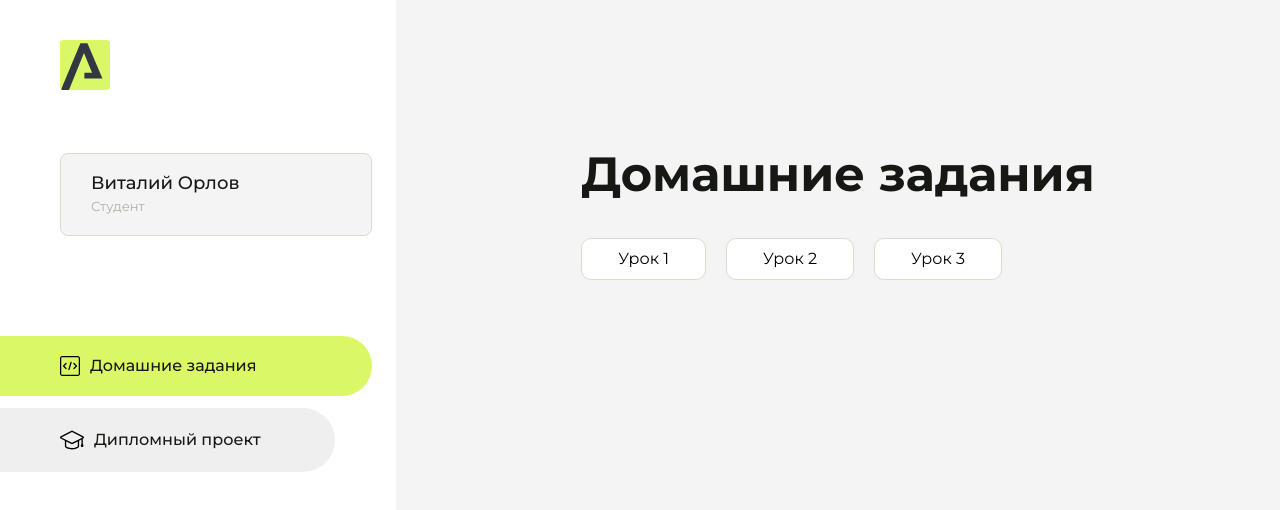
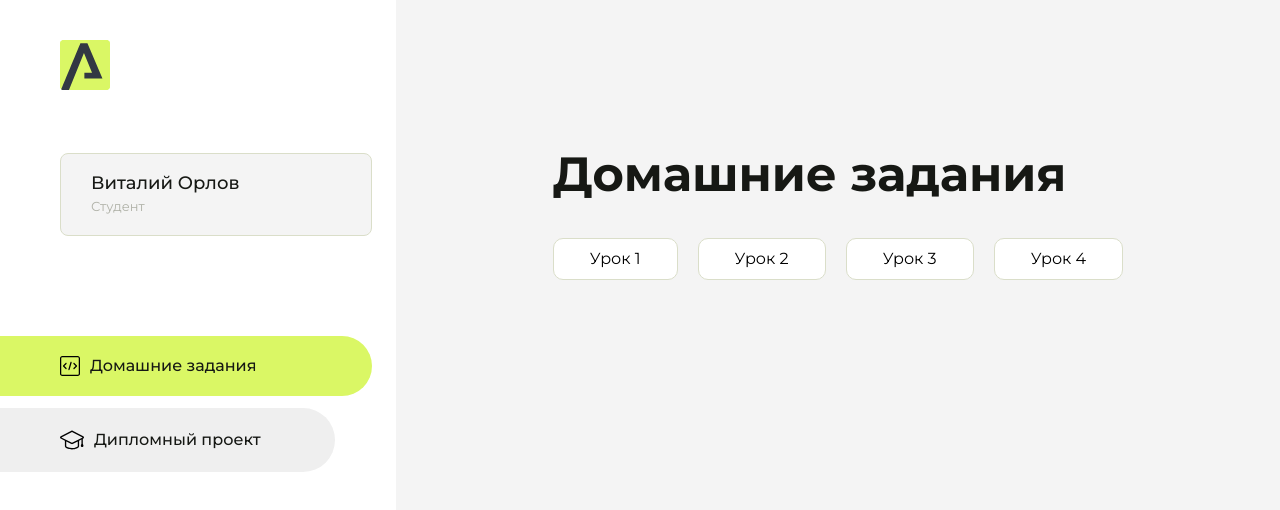
Before and after one commit to vitalii-web/homework, a plain HTML site: page index.html in a window 1280 px wide. Drawn offline with Linux system fonts and the light colour scheme.

Commit message:
Update index.html

```diff
--- a/index.html
+++ b/index.html
@@ -101,6 +101,9 @@
                         <li class="content__list-item">
                         <a href="lesson-3/index.html">Урок 3</a>
                     </li>
+                         <li class="content__list-item">
+                        <a href="lesson-4/index.html">Урок 4</a>
+                    </li>
                 </ul>
             </div>
             <div class="content__block hidden" id="diplomBlock">
```
